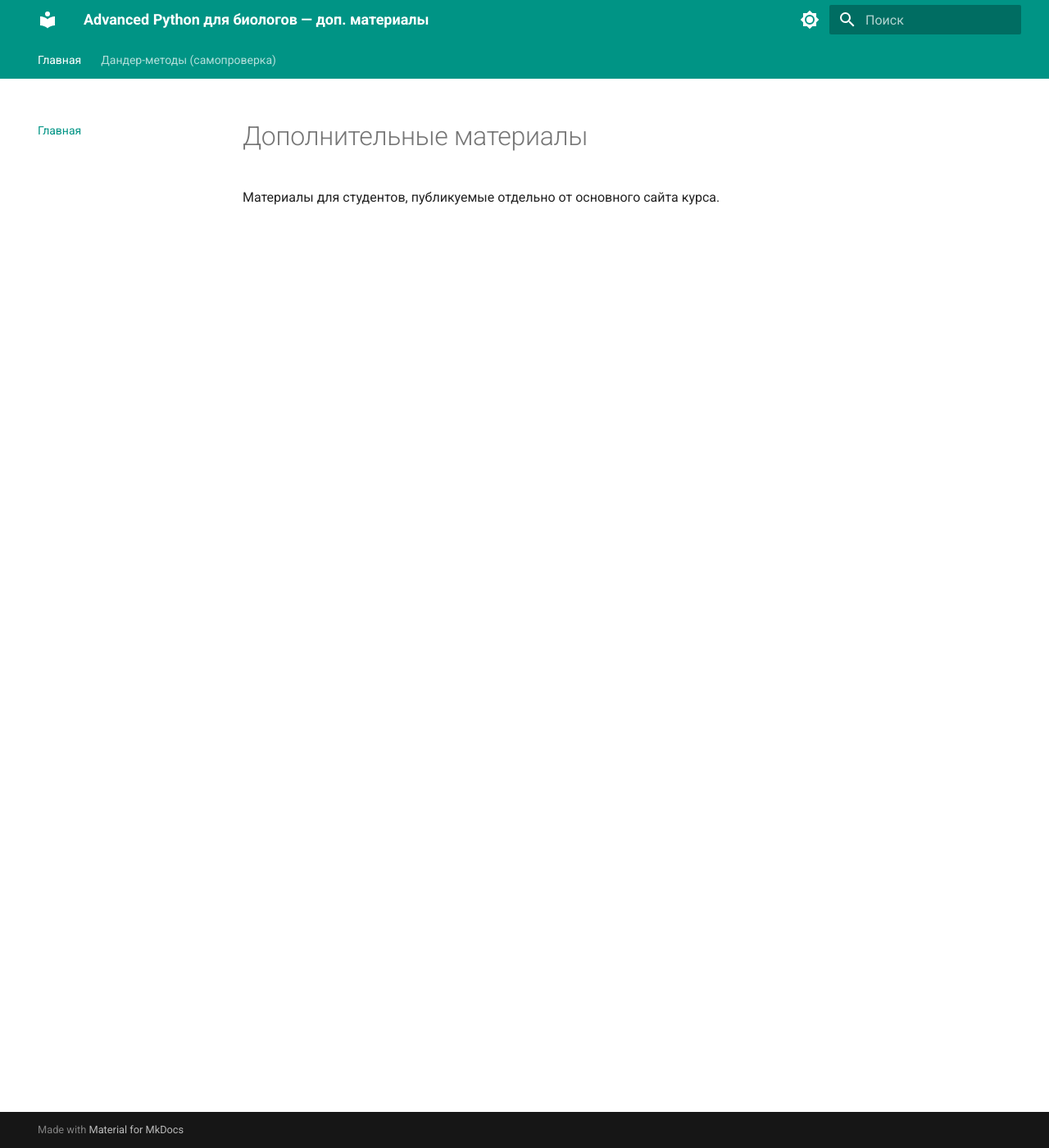
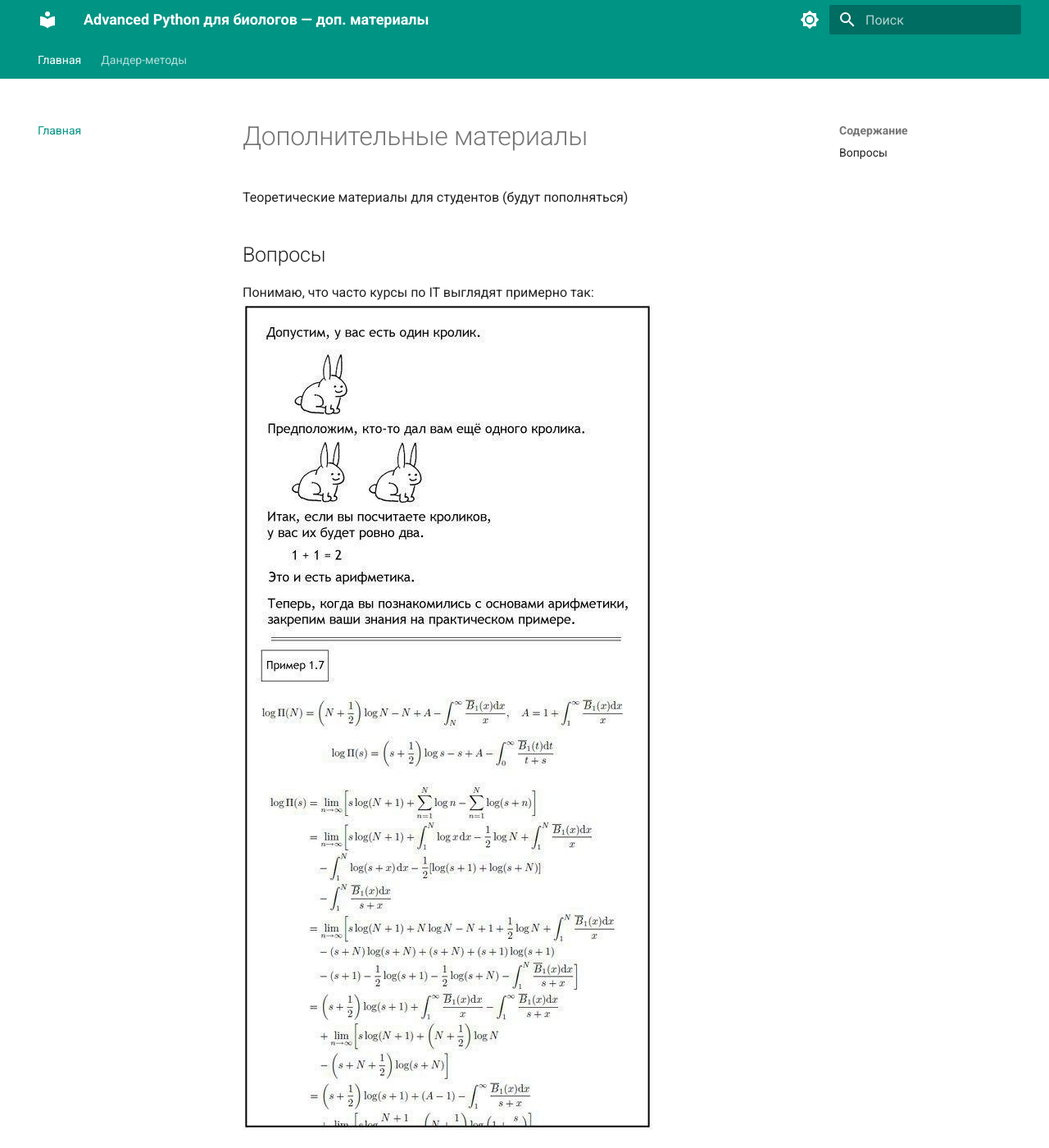
Before and after one commit to SchwarzerWolf/PythonTheory, an MkDocs documentation site: the page built from docs/index.md, in a window 1280 px wide and 1400 px high. Shown: the whole window at 82% size. Built offline with MkDocs 1.6.1 and Material for MkDocs 9.7.7, drawn with Linux system fonts in a browser that asks for light colours; some of the changed text lies outside the part shown.

Commit message:
feat: contact info added

```diff
--- a/docs/index.md
+++ b/docs/index.md
@@ -1,3 +1,10 @@
 # Дополнительные материалы
 
-Материалы для студентов, публикуемые отдельно от основного сайта курса.
+Теоретические материалы для студентов (будут пополняться)
+
+## Вопросы
+Понимаю, что часто курсы по IT выглядят примерно так:
+![img.png](pictures/rabbits.png)
+
+Поэтому если что-то непонятно в материалах или в самих занятиях — пишите в Telegram:
+[@SchwarzerWolf](https://t.me/SchwarzerWolf). Буду добавлять новые объяснения и адаптировать материалы
--- a/mkdocs.yml
+++ b/mkdocs.yml
@@ -40,4 +40,4 @@
 
 nav:
   - Главная: index.md
-  - Дандер-методы (самопроверка): lessons/dunder_methods.md
+  - Дандер-методы: lessons/dunder_methods.md
```
Also changed, not shown: docs/pictures/rabbits.png (added).
